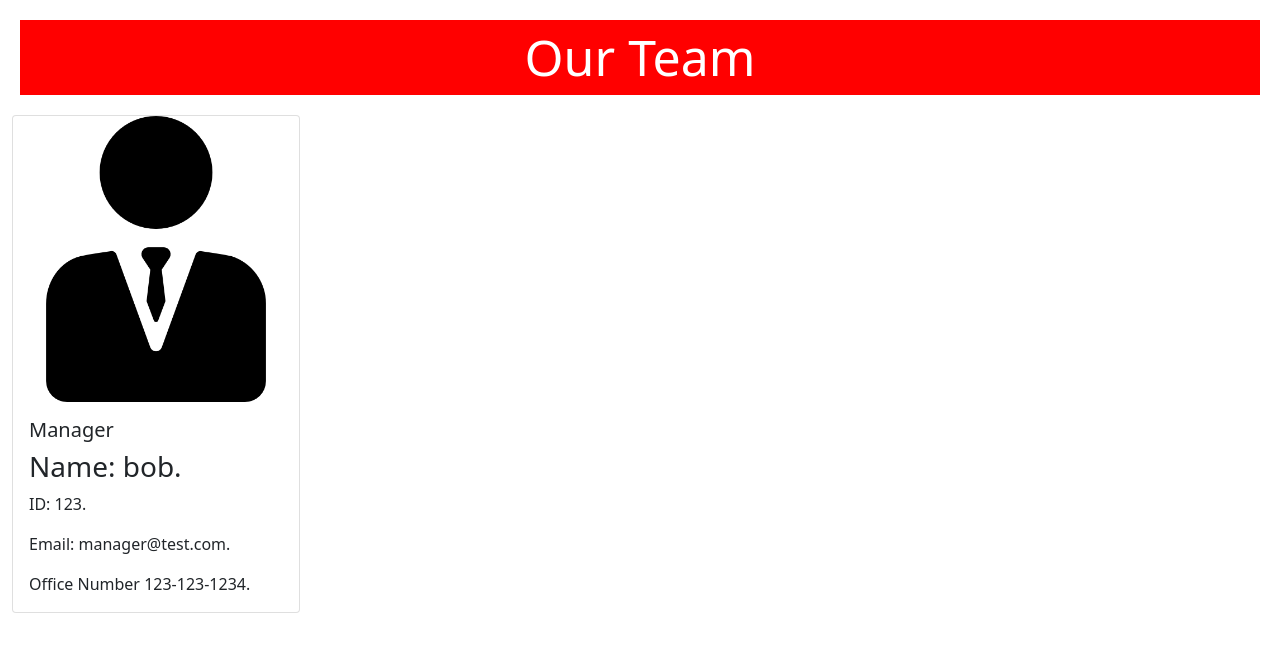
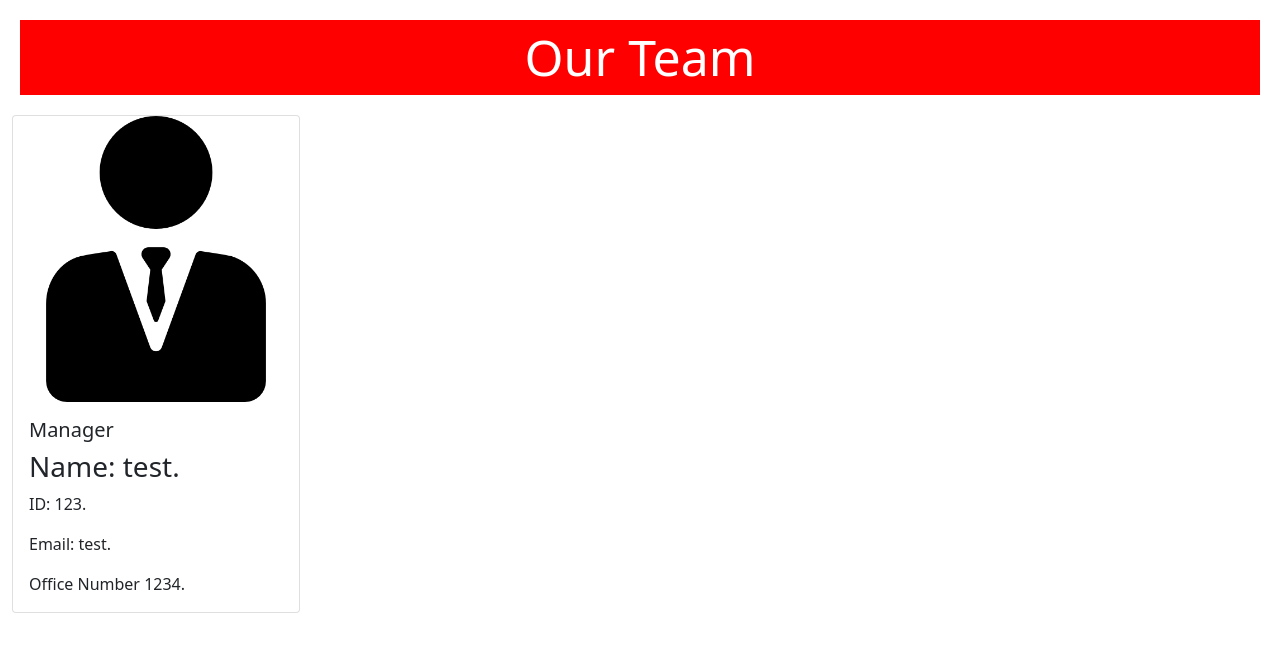
Before and after one commit to james-hardy/Team-builder, a website with bundled scripts: page index.html in a window 1280 px wide. Built offline with nearby package versions, Linux system fonts and the light colour scheme; files whose address does not match are found by name.

Commit message:
final changes

```diff
--- a/index.html
+++ b/index.html
@@ -29,10 +29,10 @@
   <img src="icons/manager-icon.png" class="card-img-top" alt="manager icon">
   <div class="card-body">
     <h5 class="card-title">Manager</h5>
-    <h3 class="card-text">Name: bob.</h3>
+    <h3 class="card-text">Name: test.</h3>
     <p class="card-text">ID: 123.</p>
-    <p class="card-text">Email: manager@test.com.</p>
-    <p class="card-text">Office Number 123-123-1234.</p>
+    <p class="card-text">Email: test.</p>
+    <p class="card-text">Office Number 1234.</p>
   </div>
 </div>
 
```
Also changed, not shown: Test/Employee.test.js (+11 -10 lines), lib/employee.js (+5 -4 lines), Test/Engineer.test.js (deleted), Test/Intern.test.js (deleted), Test/Manager.test.js (deleted).
